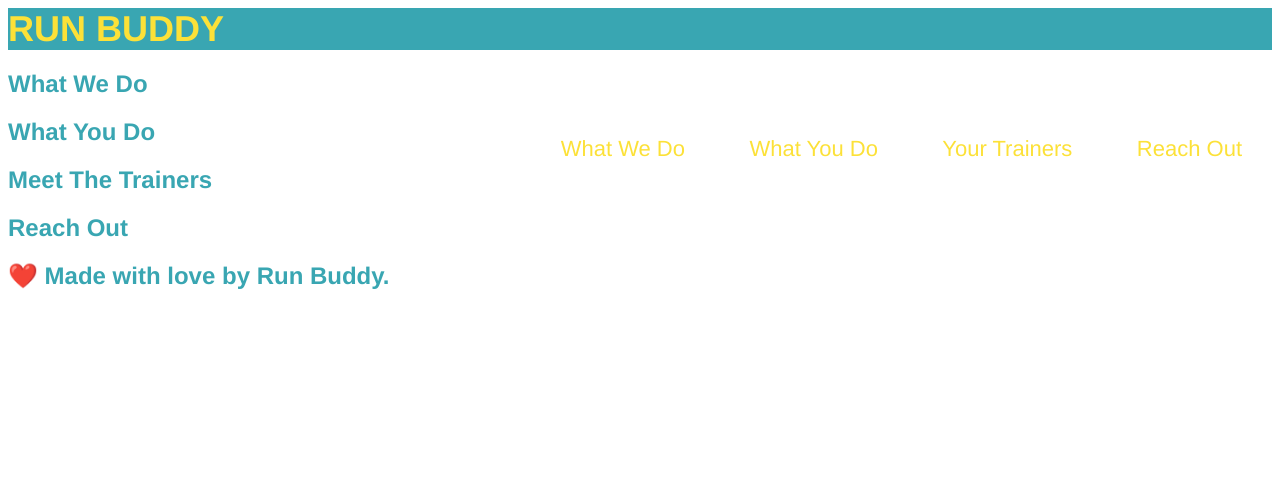
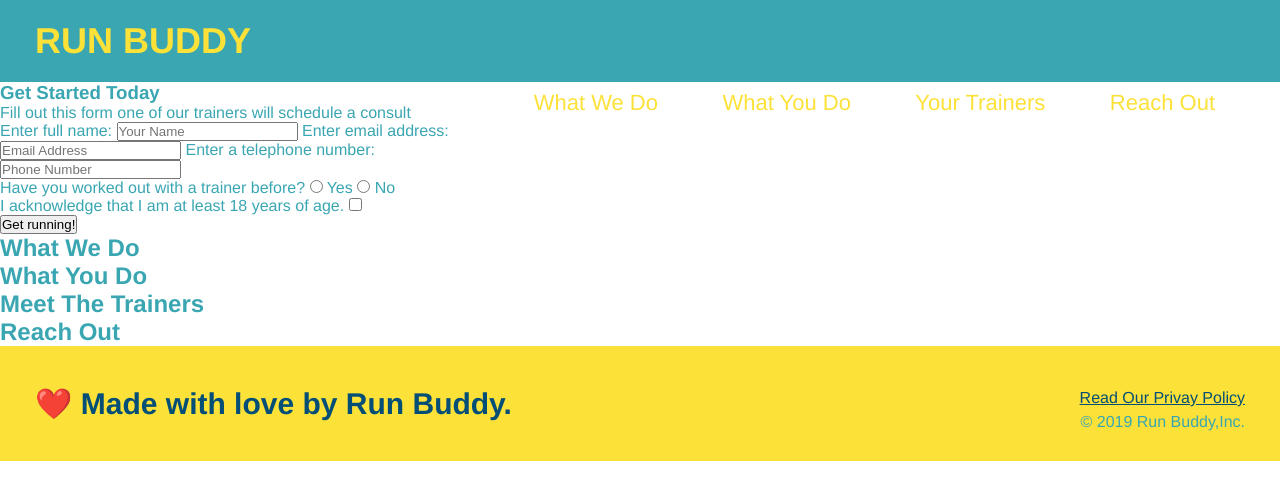
Before and after one commit to jleal805/run-buddy, a plain HTML site: page index.html in a window 1280 px wide. Drawn offline with Linux system fonts and the light colour scheme.

Commit message:
added sign up form

```diff
--- a/index.html
+++ b/index.html
@@ -1,14 +1,14 @@
 <!DOCTYPE html>
 <html lang="en">
 <head>
-    <link rel="stylesheet" href="stylesheet.css" />
 <meta charset="utf-8" />
+<link rel="stylesheet" href="stylesheet.css" />
 <title> RUN BUDDY</title>
 </head>
 <body>
 <header>
 <h1>
-RUN BUDDY
+    <a href= "/">RUN BUDDY</a>
 </h1>
 <nav>
     <ul>
@@ -26,8 +26,38 @@ RUN BUDDY
         </li>
     </ul>
 </nav>
+
 </header>
+
 <section>
+    <div>
+        <h3>Get Started Today</h3>
+        <p>Fill out this form one of our trainers will schedule a consult</p>
+        <form>
+            <label for="name">Enter full name:</label>
+            <input type="text" placeholder="Your Name" name="name" id="name" />
+            <label for="email">Enter email address:</label>
+            <input type="email" placeholder="Email Address" name="email" id="email" />
+            <label for="phone">Enter a telephone number:</label>
+            <input type="tel" placeholder="Phone Number" name="phone" id="phone"/>
+            <p>
+                Have you worked out with a trainer before?
+                <input type="radio" name="trainer-confirm" id="trainer-yes" />
+                <label for="trainer-yes">Yes</label>
+                <input type="radio" name="trainer-confirm" id="trainer-no" />
+                <label for="trainer-no">No</label>
+            </p>
+            <p>
+                <label for="checkbox" >
+                    I acknowledge that I am at least 18 years of age.
+                </label>
+                <input type="checkbox" name="age-confirm" id="checkbox" />
+            </p>
+            <button type="submit">
+                Get running!
+            </button>
+        </form>
+    </div>
 <h2>What We Do</h2>
 </section>
 <section>
@@ -41,6 +71,9 @@ RUN BUDDY
 </section>
 <footer>
     <h2>❤️ Made with love by Run Buddy.</h2>
+    <div>
+        <a href="#">Read Our Privay Policy</a></br /> &copy; 2019 Run Buddy,Inc.
+    </div>
 </footer>
 </body>
 </html>
--- a/stylesheet.css
+++ b/stylesheet.css
@@ -1,16 +1,23 @@
+*  {
+  margin: 0;
+  padding: 0;
+  box-sizing: border-box;
+}
+
 body{
   color: #39a6b2;
   font-family: Helvetica,Arial, sans-serif;
 }
 header{
-  padding: 20px 35 px;
+  padding: 20px 35px;
   background-color: #39a6b2;
 }
 header h1 {
   font-weight: bold;
   font-size: 36px;
-  color: #fce138 !important;
+  color: #fce138;
   margin: 0;
+  display: inline;
 }
 
 header a {text-decoration: none;
@@ -27,3 +34,22 @@ header nav ul li a {
   font-weight: lighter;
   font-size: 22px;
 }
+footer {
+  background: #fce138;
+  width: 100%;
+  padding: 40px 35px;
+}
+footer h2{
+  display: inline;
+  color: #024e76;
+  font-size: 30px;
+  margin: 0;
+}
+footer div{
+  float:right;
+  line-height: 1.5;
+  text-align:right;
+}
+footer a{
+  color:#024e76
+}
```
